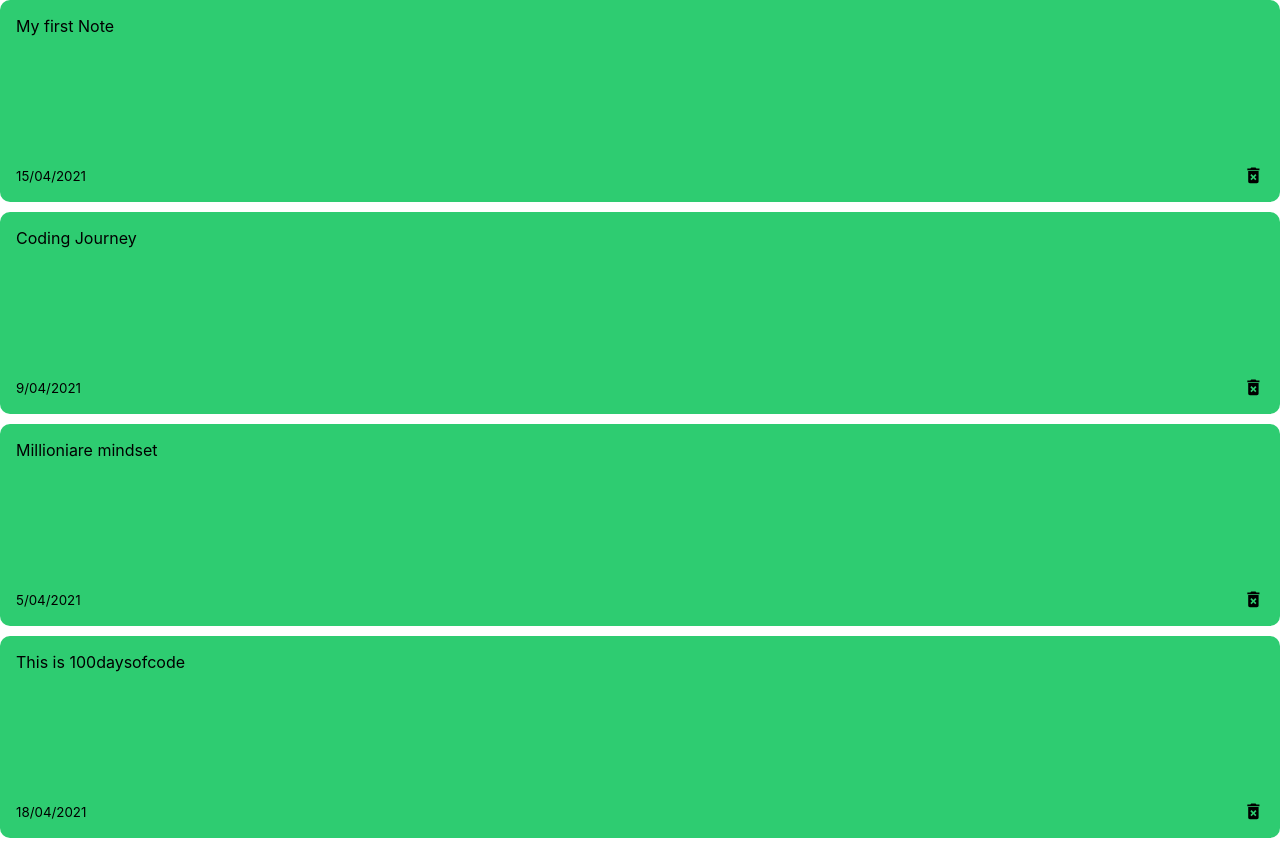
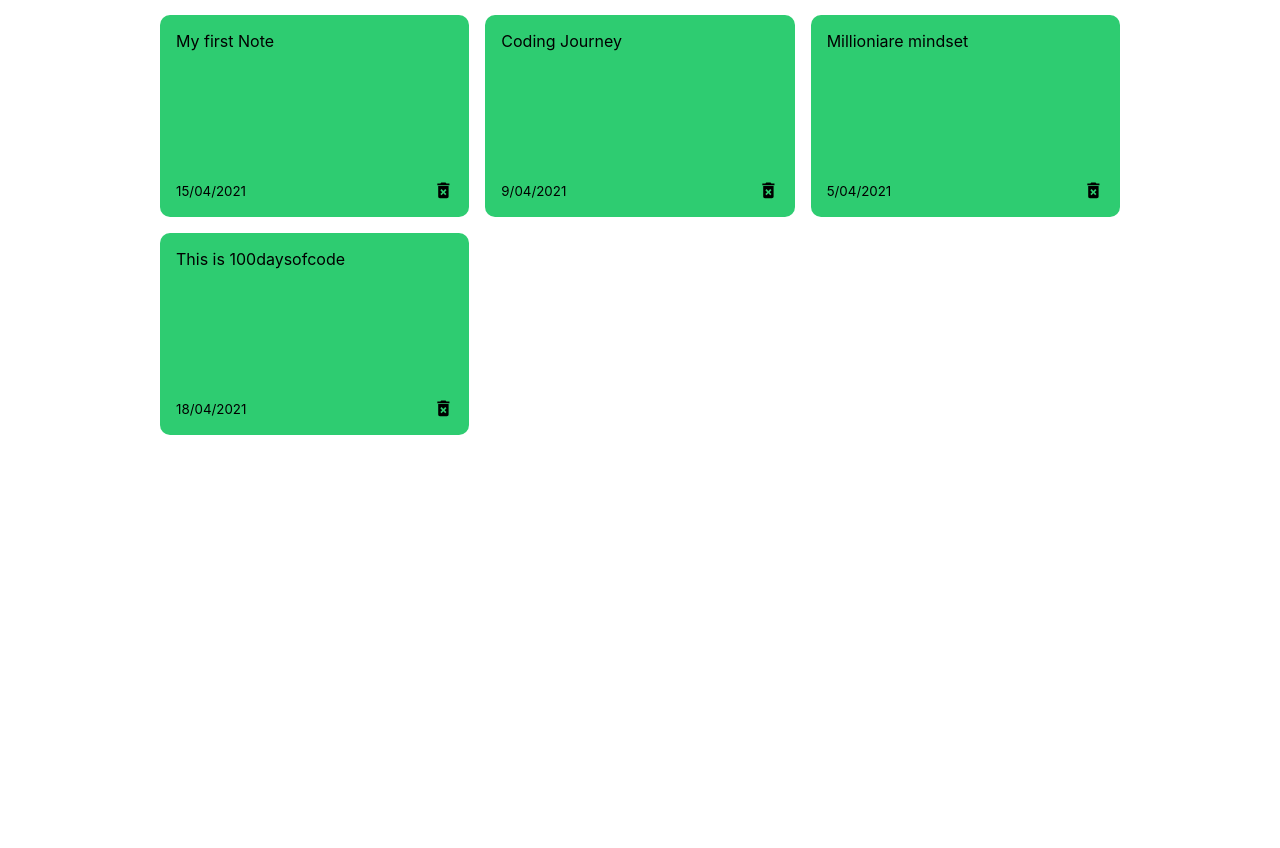
Before and after one commit to jacksonikpe/note-app, a React (Create React App) app: page / in a window 1280 px wide. After the commit the page ends 800 px from the top, so only its background shows below. Built offline with nearby package versions, Linux system fonts and the light colour scheme.

Commit message:
styled notes

```diff
--- a/src/index.css
+++ b/src/index.css
@@ -12,9 +12,23 @@
     monospace;
 }
 
+.Container {
+  max-width: 960px;
+  margin-left: auto;
+  margin-right: auto;
+  padding-left: 15px;
+  padding-right: 15px;
+  padding-top: 15px;
+}
+
+.notes-list {
+  display: grid;
+  grid-gap: 1rem;
+  grid-template-columns: repeat(auto-fit, minmax(250px, 1fr));
+}
+
 .note {
   background-color: #2ecc71;
-  margin-bottom: 10px;
   border-radius: 10px;
   padding: 1rem;
   min-height: 170px;
```
